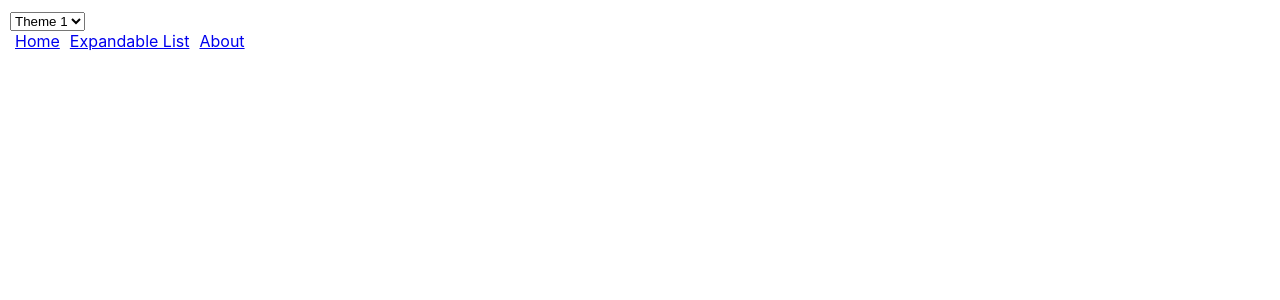
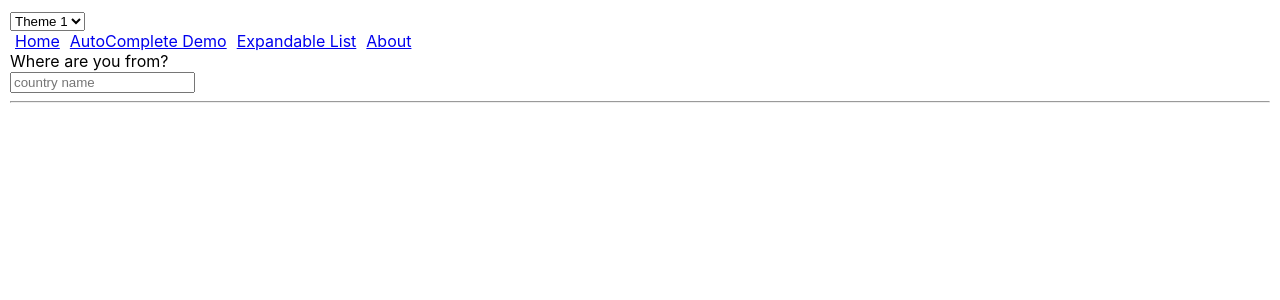
Before and after one commit to rajeshpillai/react-training-internal, a React (Create React App) app: page /autocomplete in a window 1280 px wide. Shown: the top 300 px of the page. Built offline with nearby package versions, Linux system fonts and the light colour scheme.

Commit message:
Refactored to pages

```diff
--- a/src/App.js
+++ b/src/App.js
@@ -1,13 +1,12 @@
 import React from 'react';
 import { BrowserRouter as Router, Route, Link } from "react-router-dom";
 import TrackerApp from './klass/tracker-app';
-import AboutUs from './components/aboutus';
-import AutoComplete from './components/autocomplete';
+import AboutUs from './pages/aboutus';
 import ThemeProvider from './context/context-provider';
 import Expandable from './components/expandable';
 import ExpandableListPage from './pages/expandable-list-page';
+import AutoCompletePage from './pages/autocomplete-page';
 
-import countries from './data/countries';
 import './App.css';
 
 class App extends React.Component {
@@ -25,7 +24,6 @@ class App extends React.Component {
     this.onTaskDelete = this.onTaskDelete.bind(this);
     this.onToggleEdit = this.onToggleEdit.bind(this);
     this.onTaskUpdate = this.onTaskUpdate.bind(this);
-    this.onCountrySelected = this.onCountrySelected.bind(this);
     this.onExpand = this.onExpand.bind(this);
   }
 
@@ -82,9 +80,6 @@ class App extends React.Component {
     })
   }
 
-  onCountrySelected(country) {
-    console.log(`Selected country is ${country}`);
-  }
 
   onExpand(value) {
     alert(value);
@@ -96,16 +91,13 @@ class App extends React.Component {
         <ThemeProvider>
           <nav className="top-nav">
             <Link to="/">Home</Link>
+            <Link to="/autocomplete">AutoComplete Demo</Link>
             <Link to="/expandlist">Expandable List</Link>
+
             <Link to="/about">About</Link>
           </nav>
           <Route exact path="/" render={routeProps => (
             <div className="app">
-              Where are you from?
-              <AutoComplete
-                onItemSelected={this.onCountrySelected}
-                data={countries} />
-              <hr />
 
               <Expandable onExpand={this.onExpand}>
                 <Expandable.Header>Expand / Collapse</Expandable.Header>
@@ -122,6 +114,7 @@ class App extends React.Component {
 
           <Route path="/about/" exact component={AboutUs} />
           <Route path="/expandlist/" exact component={ExpandableListPage} />
+          <Route path="/autocomplete/" exact component={AutoCompletePage} />
 
         </ThemeProvider>
       </Router>
--- /dev/null
+++ b/src/pages/autocomplete-page.js
@@ -0,0 +1,23 @@
+import React from 'react';
+import AutoComplete from '../components/autocomplete';
+import countries from '../data/countries';
+
+
+const AutoCompletePage = (props) => {
+
+  function onCountrySelected(country) {
+    console.log(`Selected country is ${country}`);
+  }
+
+  return (
+    <div>
+      Where are you from?
+    <AutoComplete
+        onItemSelected={onCountrySelected}
+        data={countries} />
+      <hr />
+    </div>
+  )
+}
+
+export default AutoCompletePage;
```
Also changed, not shown: src/pages/aboutus.js (renamed from src/components/aboutus.js).
